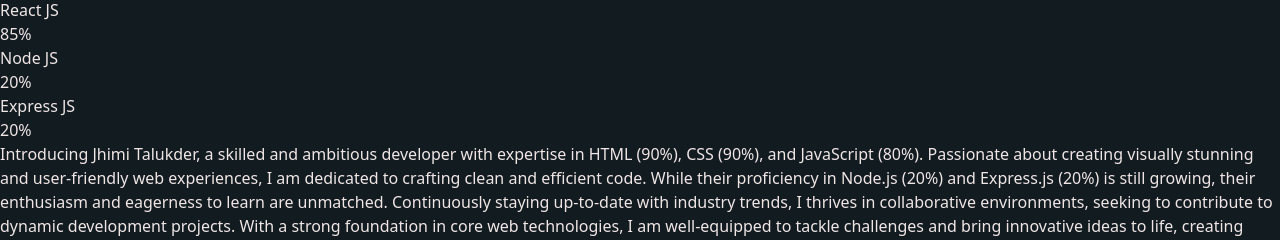
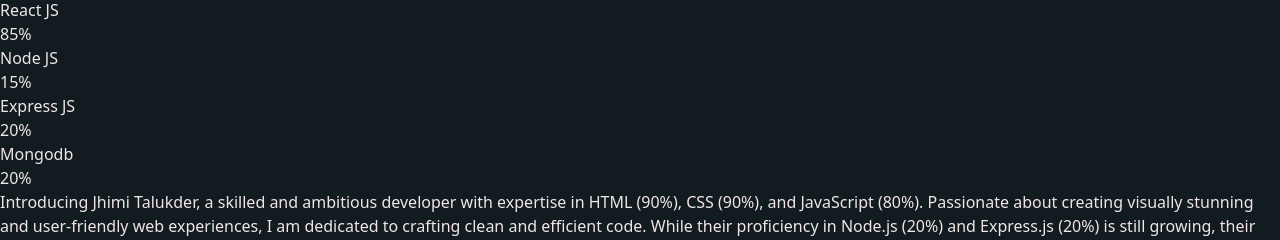
Before and after one commit to jhimi01/jhimitalukder, a React (Vite) app: page /skill in a window 1280 px wide. Shown: the part 646-886 px from the top of the page. Built offline with nearby package versions, Linux system fonts and the light colour scheme.

Commit message:
link added

```diff
--- a/src/component/Banner/Banner.jsx
+++ b/src/component/Banner/Banner.jsx
@@ -68,7 +68,7 @@
           />
         </p>
         <button>
-          <a
+          <a target="_blank"
             href="https://www.linkedin.com/in/jhimi-talukder-801ab227b/"
             className="text-xl flex items-center p-2 gap-1 font-semibold text-indigo-500 shadow-lg shadow-indigo-500/50"
           >
@@ -76,8 +76,8 @@
           </a>
         </button>
         <button>
-          <a
-            href="https://www.linkedin.com/in/jhimi-talukder-801ab227b/"
+          <a target="_blank"
+            href="https://drive.google.com/file/d/1ylZQZuzV6dk1A2VBVbhrllIlVVICd2IO/view?usp=sharing"
             className="text-xl flex items-center p-2 gap-1 font-semibold text-indigo-500 shadow-lg shadow-indigo-500/50 ml-2"
           >
             Resume <FiArrowUpRight />
--- a/src/pages/Skill/Skill.jsx
+++ b/src/pages/Skill/Skill.jsx
@@ -49,7 +49,7 @@
 
 <h3>Node JS</h3>
 <div className="bg-gray-300 rounded-full">
-      <div className="bg-indigo-400 rounded-full text-xs leading-none py-1 pl-2" style={{width: '20%'}}>20%</div>
+      <div className="bg-indigo-400 rounded-full text-xs leading-none py-1 pl-2" style={{width: '15%'}}>15%</div>
   </div>
 </div>
 
@@ -63,6 +63,13 @@
   </div>
 </div>
 
+<div className="my-2">
+
+<h3>Mongodb</h3>
+<div className="bg-gray-300 rounded-full">
+      <div className="bg-indigo-400 rounded-full text-xs leading-none py-1 pl-2" style={{width: '20%'}}>20%</div>
+  </div>
+</div>
 
             </div>
 
```
